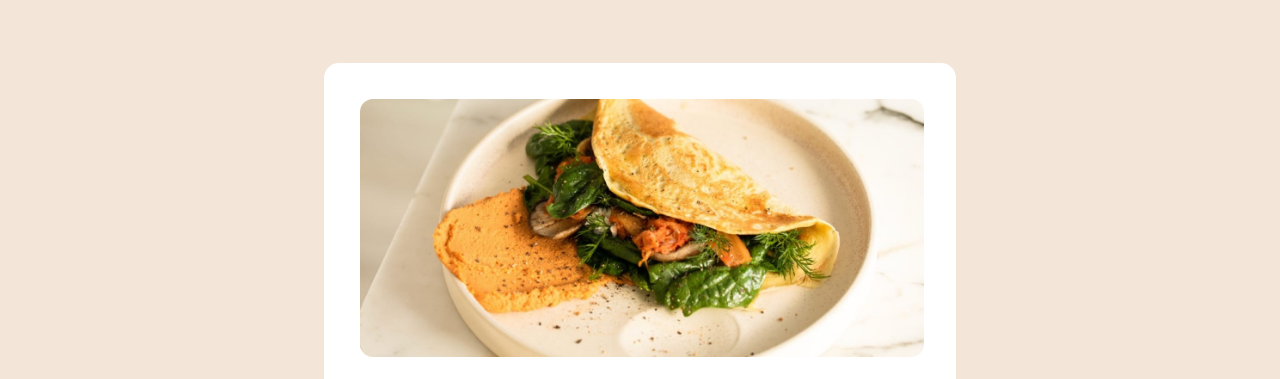
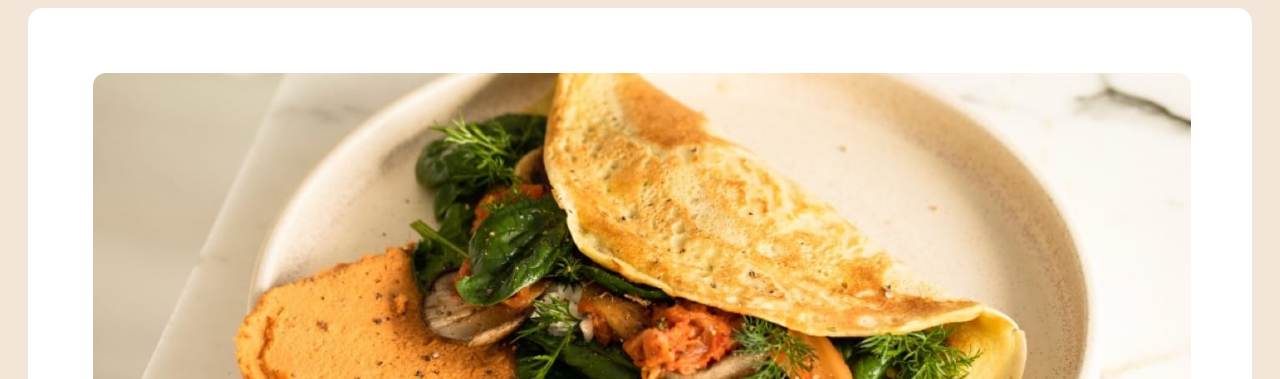
Before and after one commit to sitikhusushan/Task, a plain HTML site: page index.html in a window 1280 px wide. Shown: the top 379 px of the page. Drawn offline with Linux system fonts and the light colour scheme.

Commit message:
container

```diff
--- a/style.css
+++ b/style.css
@@ -4,8 +4,11 @@ body{
 }
 
 div.container{
-    margin: 5% 25% 5% 25%;
-
+    max-width:1250px;
+    margin-left:auto;
+    margin-right:auto;
+    padding-left:20px;
+    padding-right:20px;
 }
 div.front{
     padding: 5%;
```
